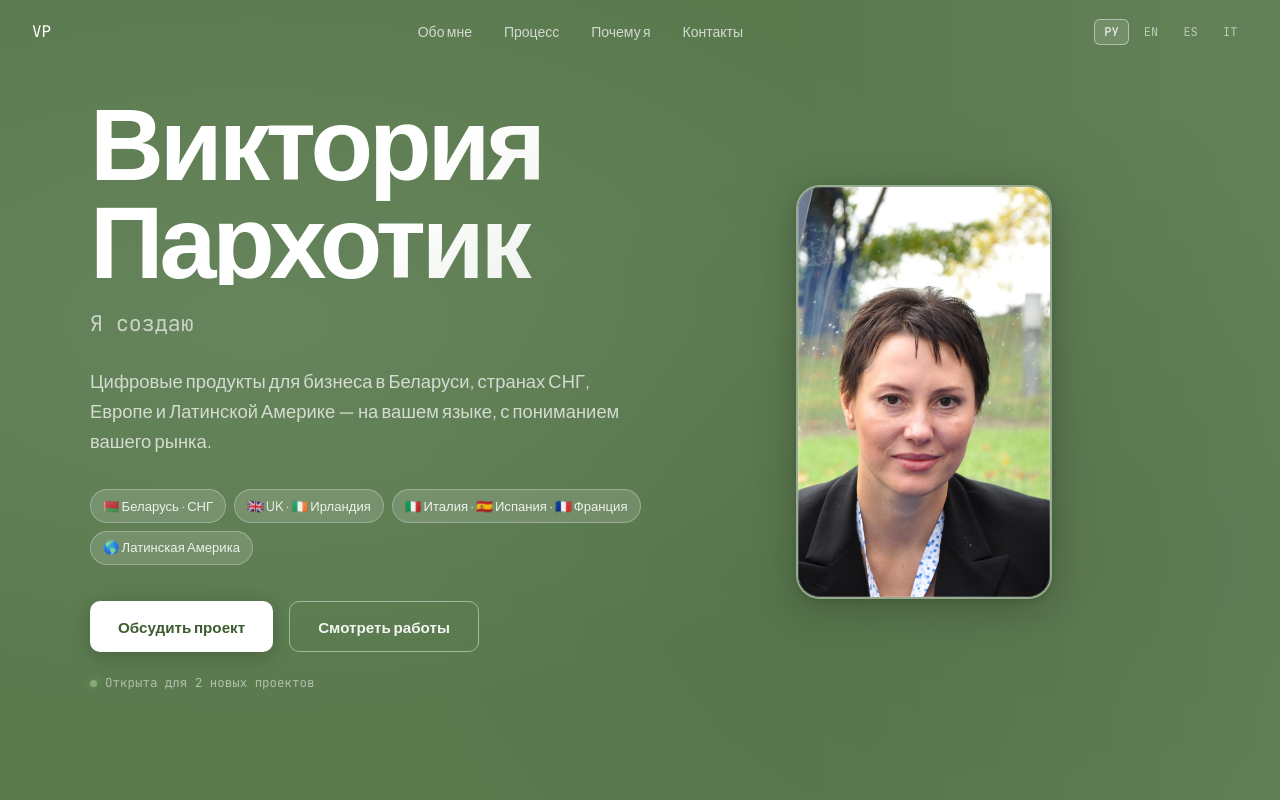
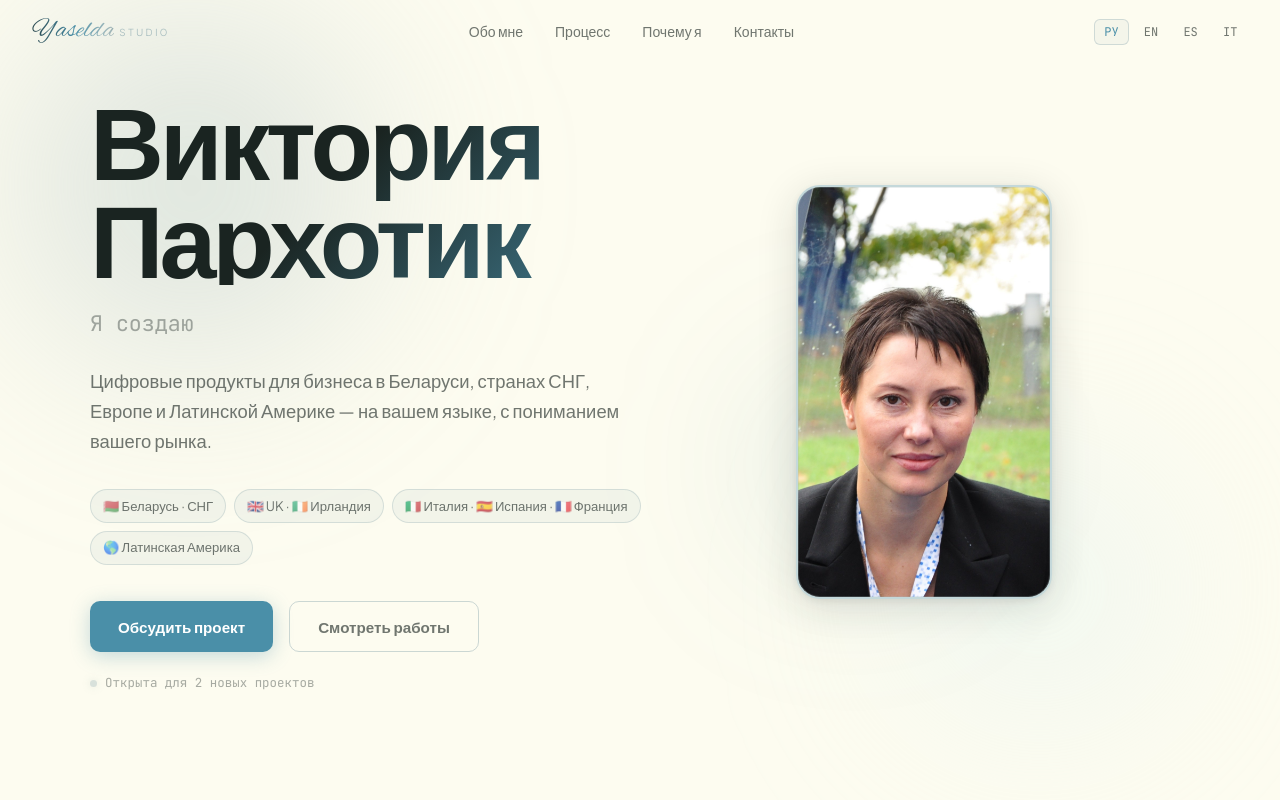
Before and after one commit to Yaselda7/portfolio, a plain HTML site: page index.html in a window 1280 px wide. Shown: the top 800 px of the page. Drawn offline with Linux system fonts and the light colour scheme.

Commit message:
Water redesign: Yaselda Studio brand, cream bg, water blobs
- Logo VP_ → Yaselda Studio (Alex Brush + Inter, riverFill gradient animation)
- Hero background #5A7A4E → #FDFCF0 (cream), all white text → dark forest/water palette
- Three animated water blobs (radial gradients, blur(80px), drift animation)
- New color system: --water #A2B9BC, --steel #4A8FA8, --forest #1A2421
- Buttons: primary → water steel blue; secondary → water border on light bg
- Header not-scrolled: white colors → dark forest/water colors
- Yaselda Studio logo in footer too

Co-Authored-By: Claude Sonnet 4.6 <noreply@anthropic.com>

```diff
--- a/index.html
+++ b/index.html
@@ -17,45 +17,51 @@
 <meta name="twitter:description" content="Websites, Apps & AI Agents for Europe & Latin America">
 <link rel="preconnect" href="https://fonts.googleapis.com">
 <link rel="preconnect" href="https://fonts.gstatic.com" crossorigin>
-<link href="https://fonts.googleapis.com/css2?family=Plus+Jakarta+Sans:wght@300;400;500;600;700;800&family=JetBrains+Mono:wght@400;500&display=swap" rel="stylesheet">
+<link href="https://fonts.googleapis.com/css2?family=Alex+Brush&family=Inter:wght@300;400;500&family=Plus+Jakarta+Sans:wght@300;400;500;600;700;800&family=JetBrains+Mono:wght@400;500&display=swap" rel="stylesheet">
 <style>
 /* ─── RESET & BASE ─────────────────────────────────────────── */
 *, *::before, *::after { box-sizing: border-box; margin: 0; padding: 0; }
 
 :root {
   /* ── Backgrounds ── */
-  --bg:          #F7F8F5;   /* молочно-белое небо */
-  --bg2:         #EEF2ED;   /* бледный шалфей */
-  --bg3:         #EBF0F5;   /* стальная дымка, как вода на фото */
-
-  /* ── Accents (из фото) ── */
-  --steel:       #3D6480;   /* сталь-синий — вода, архитектура */
-  --steel-glow:  rgba(61,100,128,0.18);
-  --steel-soft:  rgba(61,100,128,0.08);
-  --sage:        #5A7A4E;   /* шалфей — трава */
-  --ochre:       #9B7A3A;   /* охра — осенняя листва */
+  --bg:          #FDFCF0;   /* сливочный — вода под солнцем */
+  --bg2:         #F0EFE4;   /* чуть глубже */
+  --bg3:         #E8F4F5;   /* водяная дымка */
+
+  /* ── Water palette ── */
+  --water:       #A2B9BC;   /* живая вода */
+  --water-light: #E0F2F1;   /* отблеск воды */
+  --forest:      #1A2421;   /* тёмный лес */
+  --cream:       #FDFCF0;   /* сливочное молоко */
+
+  /* ── Accents ── */
+  --steel:       #4A8FA8;   /* вода-синь */
+  --steel-glow:  rgba(162,185,188,0.22);
+  --steel-soft:  rgba(162,185,188,0.10);
+  --sage:        #6B9E8A;   /* морская трава */
+  --ochre:       #9B7A3A;   /* охра */
 
   /* ── Text ── */
-  --text:        #252830;   /* тёмный графит, не чёрный */
-  --text2:       rgba(37,40,48,0.56);
-  --text3:       rgba(37,40,48,0.34);
+  --text:        #1A2421;
+  --text2:       rgba(26,36,33,0.62);
+  --text3:       rgba(26,36,33,0.38);
 
   /* ── UI ── */
-  --border:      rgba(61,100,128,0.12);
-  --card-bg:     rgba(255,255,255,0.85);
+  --border:      rgba(162,185,188,0.22);
+  --card-bg:     rgba(255,255,255,0.88);
   --radius:      16px;
   --radius-sm:   10px;
 
   /* aliases used in JS */
-  --navy:        #5A7A4E;
-  --indigo:      #5A7A4E;
-  --indigo-glow: rgba(90,122,78,0.18);
-  --indigo-soft: rgba(90,122,78,0.08);
-  --green:       #5A7A4E;
+  --navy:        #4A8FA8;
+  --indigo:      #4A8FA8;
+  --indigo-glow: rgba(162,185,188,0.22);
+  --indigo-soft: rgba(162,185,188,0.10);
+  --green:       #4A8FA8;
   --orange:      #9B7A3A;
-  --violet:      #5A7A4E;
-  --violet-glow: rgba(90,122,78,0.18);
-  --violet-soft: rgba(90,122,78,0.08);
+  --violet:      #4A8FA8;
+  --violet-glow: rgba(162,185,188,0.22);
+  --violet-soft: rgba(162,185,188,0.10);
 }
 
 html { scroll-behavior: smooth; }
@@ -135,25 +141,49 @@ header.scrolled {
   border-bottom: 1px solid var(--border);
   box-shadow: 0 1px 20px rgba(27,42,74,0.07);
 }
-header:not(.scrolled) .logo { color: #fff; }
-header:not(.scrolled) .logo-cursor { color: rgba(255,255,255,0.75); }
-header:not(.scrolled) nav a { color: rgba(255,255,255,0.72); }
-header:not(.scrolled) nav a:hover { color: #fff; }
-header:not(.scrolled) nav a::after { background: #fff; }
-header:not(.scrolled) .lang-btn { color: rgba(255,255,255,0.58); }
-header:not(.scrolled) .lang-btn:hover { color: #fff; border-color: rgba(255,255,255,0.35); }
-header:not(.scrolled) .lang-btn.active { color: #fff; border-color: rgba(255,255,255,0.45); background: rgba(255,255,255,0.12); }
-header:not(.scrolled) .burger span { background: #fff; }
+header:not(.scrolled) .logo { color: var(--forest); }
+header:not(.scrolled) .logo-cursor { color: var(--water); }
+header:not(.scrolled) nav a { color: var(--text2); }
+header:not(.scrolled) nav a:hover { color: var(--forest); }
+header:not(.scrolled) nav a::after { background: var(--water); }
+header:not(.scrolled) .lang-btn { color: var(--text2); }
+header:not(.scrolled) .lang-btn:hover { color: var(--forest); border-color: var(--border); }
+header:not(.scrolled) .lang-btn.active { color: var(--steel); border-color: rgba(162,185,188,0.45); background: var(--steel-soft); }
+header:not(.scrolled) .burger span { background: var(--forest); }
 
 .logo {
-  font-family: 'JetBrains Mono', monospace;
-  font-size: 1rem;
-  color: var(--text);
-  display: flex; align-items: center; gap: 0.4rem;
-}
-.logo-cursor {
-  color: var(--indigo);
-  animation: blink 1s step-end infinite;
+  display: flex; align-items: baseline; gap: 0.3rem;
+  text-decoration: none;
+}
+.logo-yaselda {
+  font-family: 'Alex Brush', cursive;
+  font-size: 1.7rem;
+  line-height: 1;
+  background: linear-gradient(90deg,
+    var(--forest) 0%,
+    var(--steel) 40%,
+    var(--water) 60%,
+    var(--forest) 100%
+  );
+  background-size: 200% auto;
+  -webkit-background-clip: text;
+  -webkit-text-fill-color: transparent;
+  background-clip: text;
+  animation: riverFill 4s linear infinite;
+}
+.logo-studio {
+  font-family: 'Inter', sans-serif;
+  font-weight: 300;
+  font-size: 0.62rem;
+  letter-spacing: 0.22em;
+  text-transform: uppercase;
+  color: var(--water);
+  align-self: flex-end;
+  margin-bottom: 0.28rem;
+}
+@keyframes riverFill {
+  from { background-position: right center; }
+  to   { background-position: left center; }
 }
 @keyframes blink { 50% { opacity: 0; } }
 
@@ -193,9 +223,9 @@ nav a:hover::after { transform: scaleX(1); }
 }
 .lang-btn:hover { color: var(--text); border-color: var(--border); }
 .lang-btn.active {
-  color: var(--indigo);
-  border-color: rgba(90,122,78,0.38);
-  background: var(--indigo-soft);
+  color: var(--steel);
+  border-color: rgba(162,185,188,0.45);
+  background: var(--steel-soft);
 }
 
 .burger {
@@ -254,8 +284,8 @@ section { position: relative; padding: 6rem 2rem; }
   display: inline-block;
   width: 7px;
   height: 7px;
-  background: var(--sage);
-  opacity: 0.72;
+  background: var(--water);
+  opacity: 0.85;
   flex-shrink: 0;
 }
 
@@ -266,8 +296,8 @@ body { animation: page-in 0.5s ease both; }
 /* ─── CUSTOM SCROLLBAR ──────────────────────────────────────── */
 ::-webkit-scrollbar { width: 5px; }
 ::-webkit-scrollbar-track { background: transparent; }
-::-webkit-scrollbar-thumb { background: rgba(90,122,78,0.35); border-radius: 3px; }
-::-webkit-scrollbar-thumb:hover { background: rgba(90,122,78,0.65); }
+::-webkit-scrollbar-thumb { background: rgba(162,185,188,0.45); border-radius: 3px; }
+::-webkit-scrollbar-thumb:hover { background: rgba(74,143,168,0.65); }
 
 /* scroll reveal */
 .reveal {
@@ -301,32 +331,45 @@ body { animation: page-in 0.5s ease both; }
 }
 .section-title em { transition-delay: 0.12s; }
 
+/* ─── WATER BLOBS ──────────────────────────────────────────── */
+.water-blob {
+  position: absolute;
+  border-radius: 50%;
+  filter: blur(80px);
+  pointer-events: none;
+  z-index: 0;
+}
+.water-blob-1 {
+  width: 42vw; height: 42vw;
+  background: radial-gradient(circle, rgba(162,185,188,0.45) 0%, transparent 70%);
+  top: -12%; left: -8%;
+  animation: drift 18s ease-in-out infinite alternate;
+}
+.water-blob-2 {
+  width: 32vw; height: 32vw;
+  background: radial-gradient(circle, rgba(224,242,241,0.55) 0%, transparent 70%);
+  bottom: 5%; right: 8%;
+  animation: drift 24s ease-in-out infinite alternate-reverse;
+}
+.water-blob-3 {
+  width: 22vw; height: 22vw;
+  background: radial-gradient(circle, rgba(74,143,168,0.20) 0%, transparent 70%);
+  top: 40%; left: 55%;
+  animation: drift 30s ease-in-out infinite alternate;
+}
+@keyframes drift {
+  from { transform: translate(0, 0); }
+  to   { transform: translate(80px, 40px); }
+}
+
 /* ─── HERO ─────────────────────────────────────────────────── */
-@keyframes hero-drift {
-  0%,100% { background-position: 20% 40%, 80% 70%, center; }
-  50%      { background-position: 28% 52%, 72% 42%, center; }
-}
 #hero {
   min-height: 100vh;
   display: flex; align-items: center;
   padding-top: 80px;
-  background:
-    radial-gradient(ellipse 60% 50% at 20% 40%, rgba(255,255,255,0.08) 0%, transparent 100%),
-    radial-gradient(ellipse 50% 60% at 80% 70%, rgba(0,0,0,0.07) 0%, transparent 100%),
-    #5A7A4E;
-  background-size: 100% 100%, 100% 100%, auto;
-  animation: hero-drift 30s ease-in-out infinite;
-}
-#hero::after {
-  content: '';
-  position: absolute;
-  right: 0; top: 0; bottom: 0;
-  width: 38.2%;
-  background: linear-gradient(to left,
-    rgba(255,255,255,0.06) 0%,
-    transparent 100%);
-  pointer-events: none;
-  z-index: 0;
+  background: var(--cream);
+  position: relative;
+  overflow: hidden;
 }
 #hero .container {
   display: grid;
@@ -345,7 +388,7 @@ body { animation: page-in 0.5s ease both; }
   line-height: 0.95;
   letter-spacing: -0.04em;
   margin-bottom: 1.25rem;
-  background: linear-gradient(135deg, #ffffff 50%, rgba(255,255,255,0.82));
+  background: linear-gradient(135deg, var(--forest) 40%, var(--steel) 100%);
   -webkit-background-clip: text;
   -webkit-text-fill-color: transparent;
   background-clip: text;
@@ -359,21 +402,21 @@ body { animation: page-in 0.5s ease both; }
 .hero-typewriter-row {
   font-family: 'JetBrains Mono', monospace;
   font-size: clamp(1rem, 2.5vw, 1.35rem);
-  color: rgba(255,255,255,0.85);
+  color: var(--text2);
   margin-bottom: 1.5rem;
   display: flex; align-items: center; gap: 0.5rem;
   animation: name-in 1s 0.2s cubic-bezier(0.16,1,0.3,1) both;
 }
-.tw-prefix { color: rgba(255,255,255,0.65); }
-.tw-word { color: #fff; }
+.tw-prefix { color: var(--text3); }
+.tw-word { color: var(--steel); }
 .tw-cursor {
-  color: rgba(255,255,255,0.8);
+  color: var(--water);
   animation: blink 0.9s step-end infinite;
 }
 
 .hero-subtitle {
   font-size: clamp(1rem, 2vw, 1.15rem);
-  color: rgba(255,255,255,0.72);
+  color: var(--text2);
   line-height: 1.65;
   max-width: 560px;
   margin-bottom: 2rem;
@@ -388,11 +431,11 @@ body { animation: page-in 0.5s ease both; }
 .market-pill {
   padding: 0.3rem 0.75rem;
   border-radius: 50px;
-  border: 1px solid rgba(255,255,255,0.28);
-  background: rgba(255,255,255,0.14);
+  border: 1px solid rgba(162,185,188,0.38);
+  background: rgba(162,185,188,0.12);
   font-size: 0.82rem;
-  color: rgba(255,255,255,0.88);
-  backdrop-filter: blur(8px);
+  color: var(--text2);
+  backdrop-filter: blur(4px);
 }
 
 .hero-cta {
@@ -404,15 +447,15 @@ body { animation: page-in 0.5s ease both; }
 .hero-availability {
   font-family: 'JetBrains Mono', monospace;
   font-size: 0.78rem;
-  color: rgba(255,255,255,0.52);
+  color: var(--text3);
   animation: name-in 1s 0.65s cubic-bezier(0.16,1,0.3,1) both;
   display: flex; align-items: center; gap: 0.5rem;
 }
 .avail-dot {
   width: 7px; height: 7px;
   border-radius: 50%;
-  background: #C8EDBB;
-  box-shadow: 0 0 8px rgba(200,237,187,0.65);
+  background: var(--water);
+  box-shadow: 0 0 8px rgba(162,185,188,0.75);
   animation: pulse 2s ease-in-out infinite;
 }
 @keyframes pulse { 0%,100%{opacity:1} 50%{opacity:0.4} }
@@ -424,9 +467,9 @@ body { animation: page-in 0.5s ease both; }
   width: clamp(160px,20vw,260px);
   aspect-ratio: 1 / 1.618;
   border-radius: 24px;
-  background: rgba(90,122,78,0.30);
-  border: 2px solid rgba(255,255,255,0.38);
-  box-shadow: 0 8px 40px rgba(0,0,0,0.22), 0 2px 8px rgba(0,0,0,0.12);
+  background: var(--water-light);
+  border: 2px solid rgba(162,185,188,0.45);
+  box-shadow: 0 8px 40px rgba(26,36,33,0.14), 0 2px 8px rgba(26,36,33,0.08);
   overflow: hidden;
   position: relative;
 }
@@ -440,7 +483,7 @@ body { animation: page-in 0.5s ease both; }
   content: '';
   position: absolute; inset: 0;
   border-radius: 22px;
-  border: 1px solid rgba(255,255,255,0.18);
+  border: 1px solid rgba(162,185,188,0.25);
   pointer-events: none;
 }
 
@@ -448,18 +491,18 @@ body { animation: page-in 0.5s ease both; }
 .btn-primary {
   display: inline-flex; align-items: center; gap: 0.5rem;
   padding: 0.75rem 1.75rem;
-  background: #fff;
-  color: #3D5C30;
+  background: var(--steel);
+  color: #fff;
   border-radius: var(--radius-sm);
   font-weight: 600;
   font-size: 0.95rem;
-  box-shadow: 0 4px 20px rgba(0,0,0,0.20);
+  box-shadow: 0 4px 20px rgba(74,143,168,0.32);
   transition: transform 0.2s cubic-bezier(0.34,1.56,0.64,1), box-shadow 0.2s;
 }
 .btn-primary:hover {
   transform: translateY(-2px) scale(1.02);
-  box-shadow: 0 8px 30px rgba(0,0,0,0.25);
-  background: #f0f5ee;
+  box-shadow: 0 8px 30px rgba(74,143,168,0.45);
+  background: #3a7a94;
 }
 .btn-primary:active { transform: scale(0.97); }
 
@@ -467,16 +510,17 @@ body { animation: page-in 0.5s ease both; }
   display: inline-flex; align-items: center; gap: 0.5rem;
   padding: 0.75rem 1.75rem;
   background: transparent;
-  color: rgba(255,255,255,0.92);
-  border: 1.5px solid rgba(255,255,255,0.45);
+  color: var(--text2);
+  border: 1.5px solid rgba(162,185,188,0.55);
   border-radius: var(--radius-sm);
   font-weight: 600;
   font-size: 0.95rem;
   transition: background 0.2s, border-color 0.2s, transform 0.2s cubic-bezier(0.34,1.56,0.64,1);
 }
 .btn-secondary:hover {
-  background: rgba(255,255,255,0.12);
-  border-color: rgba(255,255,255,0.70);
+  background: rgba(162,185,188,0.14);
+  border-color: var(--water);
+  color: var(--forest);
   transform: translateY(-2px);
 }
 .btn-secondary:active { transform: scale(0.97); }
@@ -1373,7 +1417,8 @@ footer {
 <!-- ─── HEADER ─────────────────────────────── -->
 <header id="header">
   <a href="#hero" class="logo">
-    VP<span class="logo-cursor">_</span>
+    <span class="logo-yaselda">Yaselda</span>
+    <span class="logo-studio">Studio</span>
   </a>
 
   <nav>
@@ -1412,6 +1457,9 @@ footer {
 
 <!-- ─── HERO ───────────────────────────────── -->
 <section id="hero">
+  <div class="water-blob water-blob-1"></div>
+  <div class="water-blob water-blob-2"></div>
+  <div class="water-blob water-blob-3"></div>
   <div class="container">
     <div class="hero-content">
       <h1 class="hero-name"><span data-i18n="hero.name1">Виктория</span><br><span data-i18n="hero.name2">Пархотик</span></h1>
@@ -1742,7 +1790,10 @@ footer {
 <footer>
   <div class="footer-grid">
     <div class="footer-brand">
-      <div class="logo">VP<span class="logo-cursor">_</span></div>
+      <div class="logo">
+        <span class="logo-yaselda">Yaselda</span>
+        <span class="logo-studio">Studio</span>
+      </div>
       <p class="footer-motto" data-i18n="footer.motto">"Разный мир — разные решения"</p>
     </div>
     <div>
```
